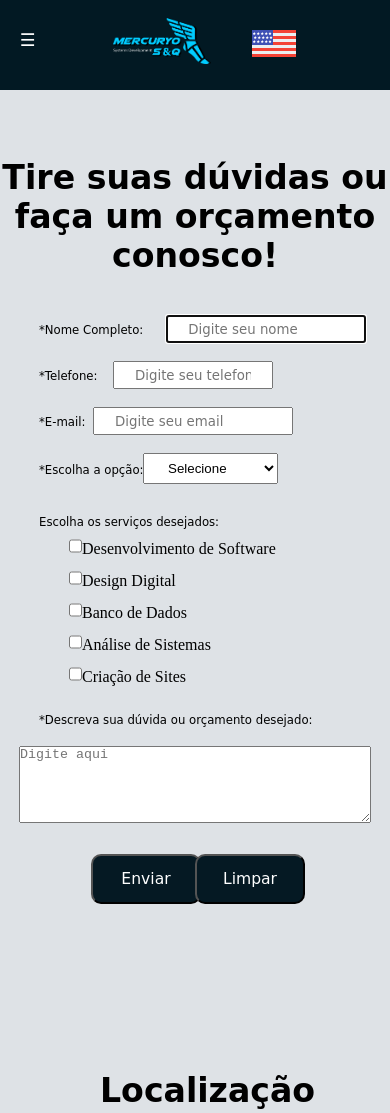
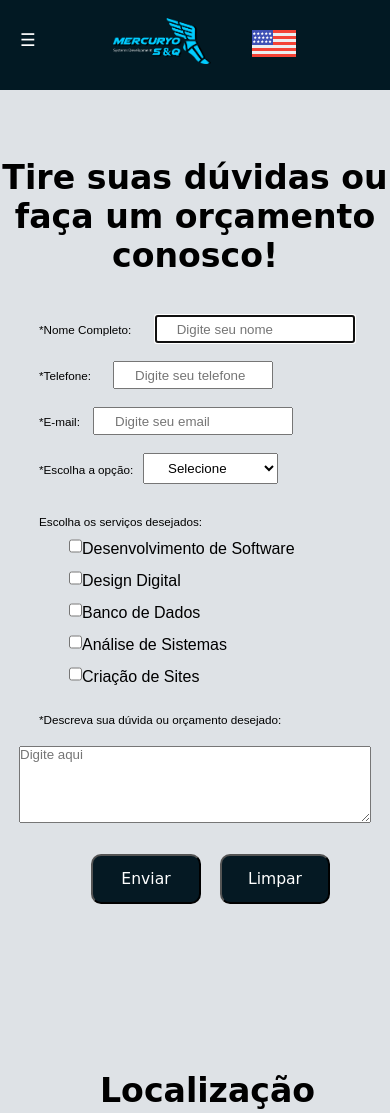
Before and after one commit to Nalanda-Dias/MercuryoSQ, a plain HTML site: page Contato.html in a window 390 px wide. Shown: the top 1113 px of the page. Drawn offline with Linux system fonts and the light colour scheme.

Commit message:
Update Contato.css

```diff
--- a/Contato.css
+++ b/Contato.css
@@ -779,10 +779,11 @@ iframe
 		display: inline;
 	}
 
+
 	/*Conteudo*/
 	input[type=reset]
 	{
-		margin-left: -250px;
+		margin-left: -200px;
 		font-size: 4.0vw;
 	}
 
@@ -803,12 +804,14 @@ iframe
 
 	label
 	{
+		font-family: 'Arial';
 		font-size: 3.0vw;
 	}
 
 	section
 	{
     	width: 100px; /*Largura das formulário*/
+    	font-family: 'Arial';
 	}
 
 	#Titulo
@@ -824,28 +827,33 @@ iframe
 	#txtnome
 	{
 		width: 200px;
+		font-family: 'Arial';
 	}
 
 	#txtdo
 	{
   		width: 350px;
   		margin-left: -200px;
+  		font-family: 'Arial';
 	}
 
 	#txtemail
 	{
 		width: 200px;
 		margin-left: -280px;
+		font-family: 'Arial';
 	}
 
 	#txttelefone
 	{
 		margin-left: -260px;
+		font-family: 'Arial';
 	}
 
 	#txtopção
 	{
 		margin-left: -230px;
+		font-family: 'Arial';
 	}
 
 	/*Footer*/
```
